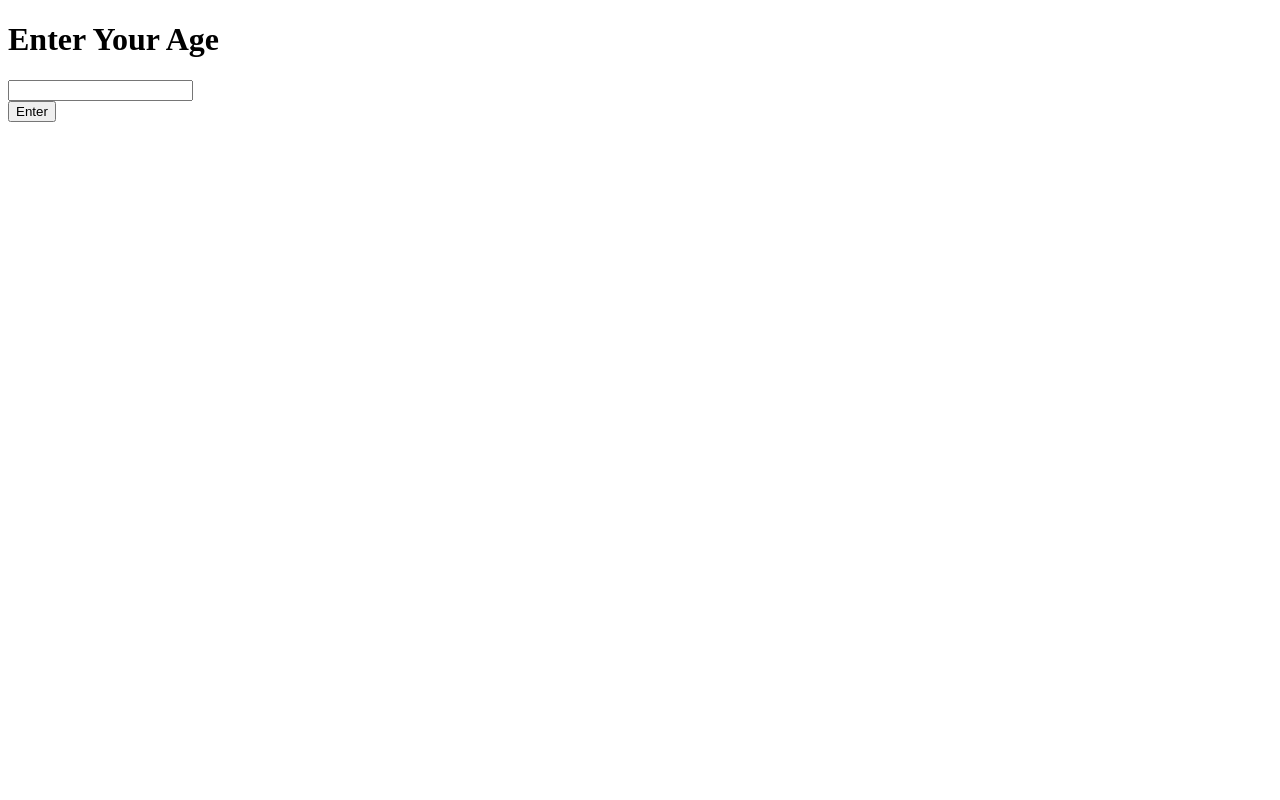
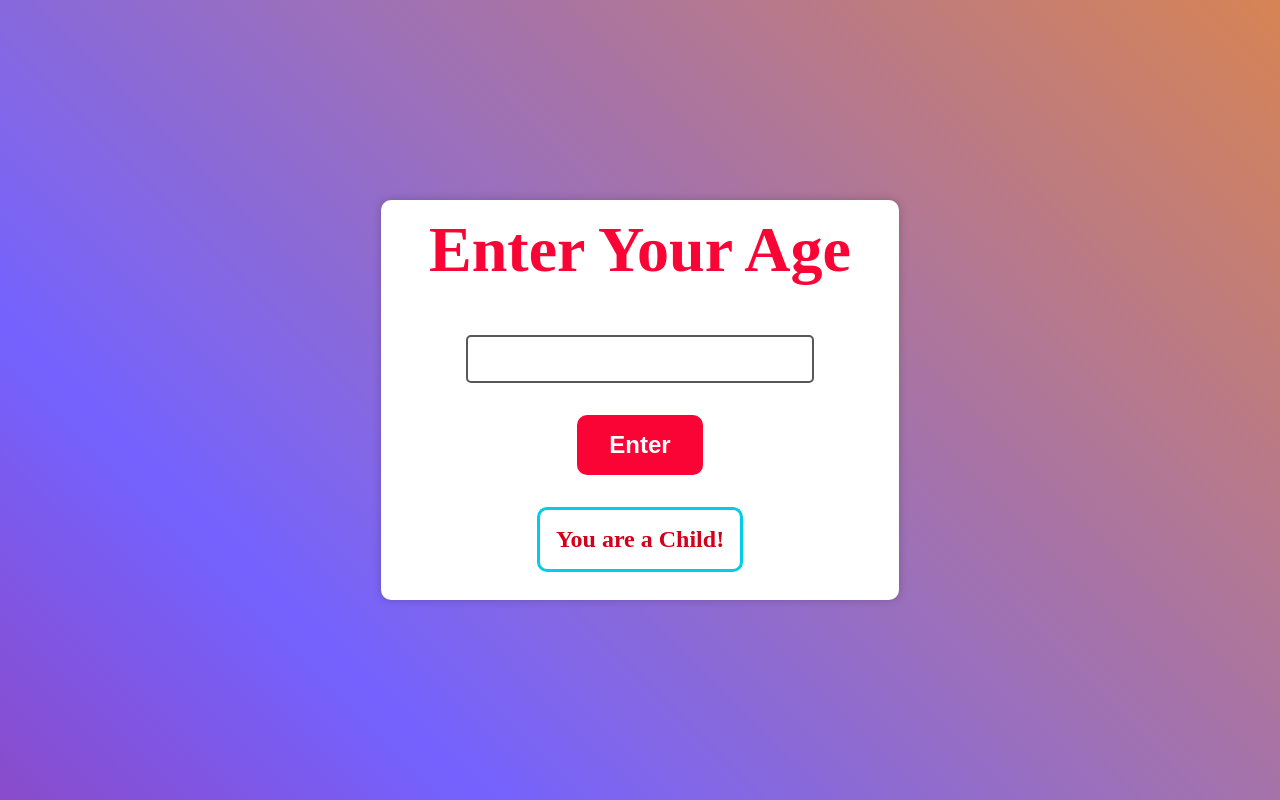
Before and after one commit to AboodW/AgeTask, a plain HTML site: page index.html in a window 1280 px wide. Both pictures are taken after a click on the button "Enter". Drawn offline with Linux system fonts and the light colour scheme.

Commit message:
Task Done

```diff
--- a/app.js
+++ b/app.js
@@ -0,0 +1,25 @@
+/*
+! Age Task
+*Write a program that asks the user for their age and returns a message that
+*says whether they are a child(0-15), a teenager(15-25), or an adult(25-max).
+*/
+
+const AgeField = document.querySelector("#ageField");
+const enterButton = document.querySelector("#enterButton");
+const result = document.querySelector("#resultText");
+const resultBanner = document.querySelector("#result");
+//greenTextWithBorder
+
+enterButton.addEventListener("click", function () {
+  const age = Number(AgeField.value);
+  var resultValue;
+  if (age >= 0 && age < 15) {
+    resultValue = " You are a Child!";
+  } else if (age >= 15 && age < 25) {
+    resultValue = "You are a Teenager!";
+  } else {
+    resultValue = "You are an Adult!";
+  }
+  result.classList.add("greenTextWithBorder");
+  result.textContent = resultValue;
+});
--- a/index.html
+++ b/index.html
@@ -8,14 +8,20 @@
     <link rel="stylesheet" href="style.css" />
   </head>
   <body>
-    <div class="title"><h1>Enter Your Age</h1></div>
+    <div class="container">
+      <div class="title"><h1>Enter Your Age</h1></div>
 
-    <div class="mainSec">
-      <input type="text" name="Age" id="ageField" />
-    </div>
+      <div class="mainSec">
+        <input type="number" name="Age" id="ageField" />
+      </div>
 
-    <div class="buttonBanner">
-      <button class="enterButton" id="enterButton">Enter</button>
+      <div class="buttonBanner">
+        <button class="enterButton" id="enterButton">Enter</button>
+      </div>
+
+      <div class="result" id="result">
+        <p class="resultText" id="resultText"></p>
+      </div>
     </div>
 
     <script src="./app.js"></script>
--- a/style.css
+++ b/style.css
@@ -0,0 +1,87 @@
+* {
+  margin: 0;
+  padding: 0;
+  box-sizing: border-box;
+}
+
+body {
+  background: linear-gradient(45deg, #d2001a, #7462ff, #f48e21, #23d5ab);
+  background-size: 300% 300%;
+  display: flex;
+  flex-direction: column;
+  justify-content: center;
+  align-items: center;
+  height: 100vh;
+}
+
+.container {
+  /* width: 400px; */
+  /* height: 400px; */
+  padding: 0.8rem 3rem;
+  background-color: rgb(255, 255, 255);
+  border-radius: 10px;
+  display: flex;
+  flex-direction: column;
+  justify-content: center;
+  align-items: center;
+  /*box shadow*/
+  box-shadow: 0 0 10px 0 rgba(0, 0, 0, 0.2);
+}
+
+.title {
+  color: rgb(250, 4, 53);
+  font-size: 2rem;
+  margin-bottom: 3rem;
+}
+
+.mainSec {
+  margin-bottom: 1rem;
+}
+
+input {
+  max-width: 100%;
+  height: 3rem;
+  margin-bottom: 1rem;
+  color: rgb(2, 204, 235);
+  font-size: 1.5rem;
+  font-weight: 600;
+  text-align: center;
+  border: 2px solid #595858;
+  border-radius: 5px;
+  padding: 0.5rem;
+}
+
+.buttonBanner {
+  display: flex;
+  justify-content: center;
+  align-items: center;
+  max-width: 100%;
+  margin-bottom: 2rem;
+}
+
+.enterButton {
+  background-color: rgb(250, 4, 53);
+  color: rgb(255, 255, 255);
+  font-size: 1.5rem;
+  padding: 1rem 2rem;
+  border: none;
+  font-weight: 700;
+  border-radius: 10px;
+  cursor: pointer;
+}
+
+.enterButton:hover {
+  background-color: rgb(255, 255, 255);
+  color: rgb(250, 4, 53);
+  border: 2px solid rgb(250, 4, 53);
+}
+
+.greenTextWithBorder {
+  color: #d2001a;
+  font-size: 1.5rem;
+  font-weight: 700;
+  padding: 1rem;
+  margin-bottom: 1rem;
+  border: 3px solid rgb(2, 204, 235);
+  border-radius: 10px;
+}
```
